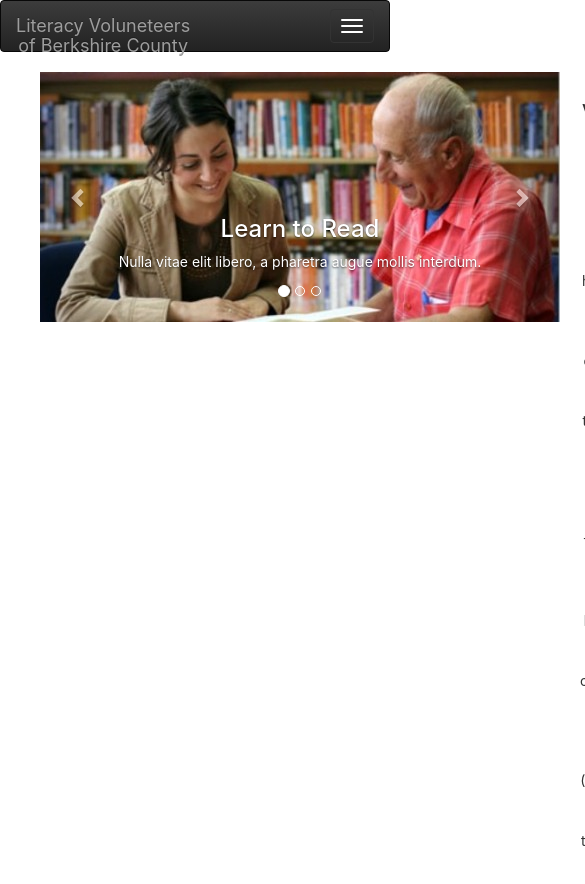
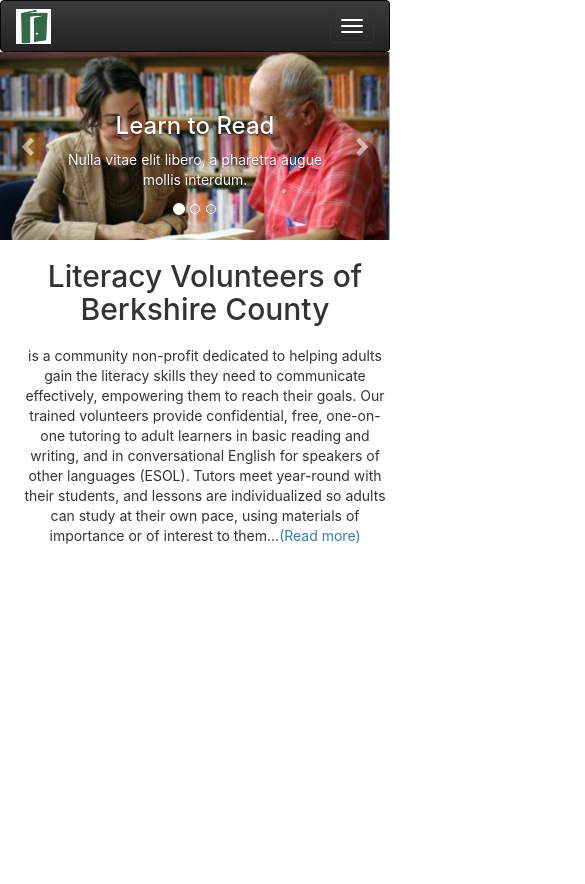
Before and after one commit to SimonPringleWallace/lvbc-client, a React (Create React App) app: page / in a window 390 px wide. Shown: the top 884 px of the page, 585 px wide, since content can reach past the window. After the commit the page ends 844 px from the top, so only its background shows below. Built offline with nearby package versions, Linux system fonts and the light colour scheme.

Commit message:
Size Carousel and Add Assets
- Add images for carousel
- Size Carousel for desktop and add some basic responsiveness

```diff
--- a/src/App.css
+++ b/src/App.css
@@ -19,6 +19,6 @@
 
 .carousel-flex {
   display: flex;
-  flex-direction: row;
+  flex-direction: column;
   margin: 0 40px;
 }
--- a/src/carousel.css
+++ b/src/carousel.css
@@ -1,4 +1,14 @@
 .carousel {
-  height:250px;
-  width:520px;
+  margin: 0 auto;
+  width:100%;
 }
+.carousel-flex{
+  margin: 0 auto;
+}
+.slide{
+  width:100%;
+}
+.caro-image {
+  margin: 0 auto;
+  width:100%;
+}
--- a/src/carousel.js
+++ b/src/carousel.js
@@ -8,23 +8,24 @@
       <div className='carousel'>
       <Carousel
       interval={6000}
+      pauseOnHover={false}
       >
         <Carousel.Item>
-          <img width={520} height={250} alt="520x250" src={require('./images/lvbc-1.jpg')} />
+          <img className='caro-image' alt="1000x500" src={require('./images/lvbc-1.jpg')} />
           <Carousel.Caption>
             <h3>Learn to Read</h3>
             <p>Nulla vitae elit libero, a pharetra augue mollis interdum.</p>
           </Carousel.Caption>
         </Carousel.Item>
         <Carousel.Item>
-          <img width={520} height={250} alt="520x250" src={require('./images/lvbc-2.jpg')} />
+          <img className='caro-image' alt="1000x500" src={require('./images/lvbc-2.jpg')} />
           <Carousel.Caption>
             <h3>Help People Learn How to Read</h3>
             <p>Lorem ipsum dolor sit amet, consectetur adipiscing elit.</p>
           </Carousel.Caption>
         </Carousel.Item>
         <Carousel.Item>
-          <img width={520} height={250} alt="520x250" src={require('./images/lvbc-3.jpg')} />
+          <img className='caro-image' alt="1000x500" src={require('./images/lvbc-3.jpg')} />
           <Carousel.Caption>
             <h3>Learn to Help People Learn How to Read</h3>
             <p>Praesent commodo cursus magna, vel scelerisque nisl consectetur.</p>
--- a/src/homepageInfo.css
+++ b/src/homepageInfo.css
@@ -1,3 +1,6 @@
 .homepage-about {
   padding-left: 20px;
 }
+h2 {
+  margin-bottom: 20px;
+}
--- a/src/homepageInfo.js
+++ b/src/homepageInfo.js
@@ -4,15 +4,15 @@
 export const HomePageAbout = () => {
   return (
 <div className='homepage-about'>
-    <h4> Literacy Volunteers of Berkshire County</h4>
+    <h2> Literacy Volunteers of Berkshire County</h2>
     <p> is a community non-profit dedicated to helping adults gain the literacy
     skills they need to communicate effectively, empowering them to reach their
     goals. Our trained volunteers provide confidential, free, one-on-one tutoring
     to adult learners in basic reading and writing, and in conversational English
     for speakers of other languages (ESOL). Tutors meet year-round with their
     students, and lessons are individualized so adults can study at their own
-    pace, using materials of importance  or     of interest to them.
-    <a href="www">read more</a>
+    pace, using materials of importance or of interest to them...
+    <a href="www">(Read more)</a>
     </p>
 </div>
   )
--- /dev/null
+++ b/src/nav.css
@@ -0,0 +1,8 @@
+.navbar {
+  margin: 0 auto;
+}
+.logo {
+  height:35px;
+  width:35px;
+  margin-top: -7px;
+}
--- a/src/nav.js
+++ b/src/nav.js
@@ -1,25 +1,24 @@
 import React, { Component } from 'react';
-import './App.css';
 import {Nav, Navbar, NavItem, NavDropdown, MenuItem} from 'react-bootstrap'
-
+import './nav.css'
 const NavBar = () => {
     return (
-      <React.Fragment>
+      <div className='nav-class'>
       <Navbar inverse collapseOnSelect>
   <Navbar.Header>
     <Navbar.Brand>
-      <a href="#brand">Literacy Voluneteers <br/>of Berkshire County</a>
+      <a href="#brand"><img className='logo' alt='lit vol logo' src={require('./images/litvol.jpg')}/> </a>
     </Navbar.Brand>
     <Navbar.Toggle />
   </Navbar.Header>
   <Navbar.Collapse>
     <Nav>
-      <NavItem eventKey={1} href="#">
+      <NavItem animateOut='true' eventKey={1} href="#">
         About Us
       </NavItem>
       <NavItem eventKey={2} href="#">
         Events
-      </NavItem>
+      </NavItem >
       <NavDropdown eventKey={3} title="Volunteer" id="basic-nav-dropdown">
         <MenuItem eventKey={3.1}>About Volunteering</MenuItem>
         <MenuItem divider />
@@ -28,15 +27,15 @@
     </Nav>
     <Nav pullRight>
       <NavItem eventKey={1} href="#">
-        Link Right
+        Donate
       </NavItem>
       <NavItem eventKey={2} href="#">
-        Link Right
+        Contact Us
       </NavItem>
     </Nav>
   </Navbar.Collapse>
 </Navbar>
-      </React.Fragment>
+      </div>
     );
 }
 
```
Also changed, not shown: src/images/litvol.jpg (added).
